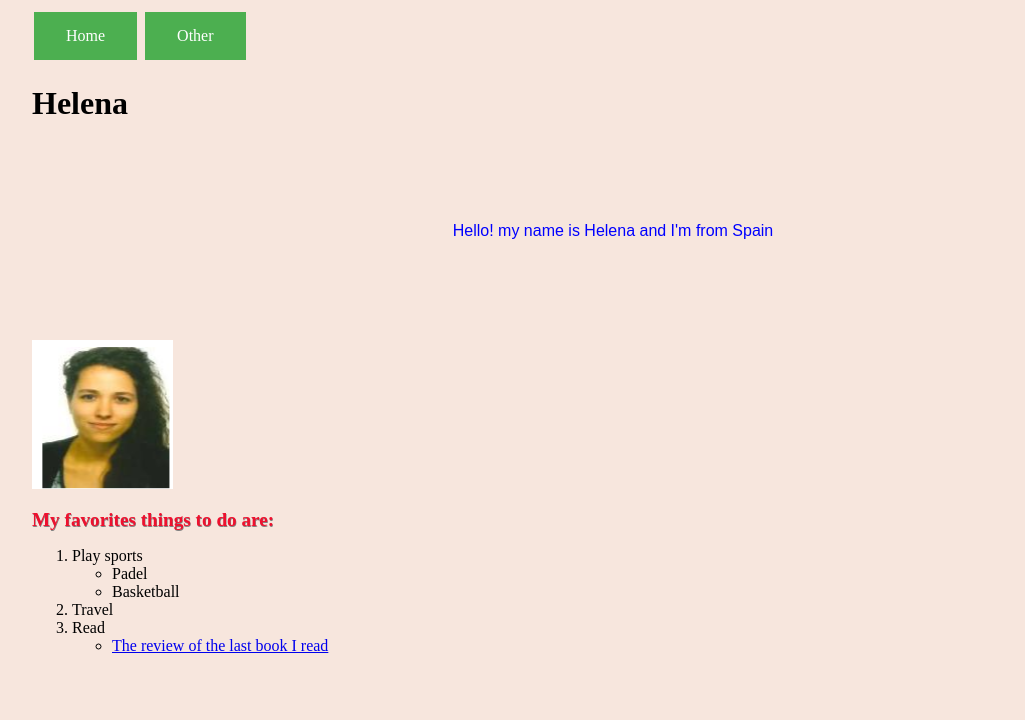
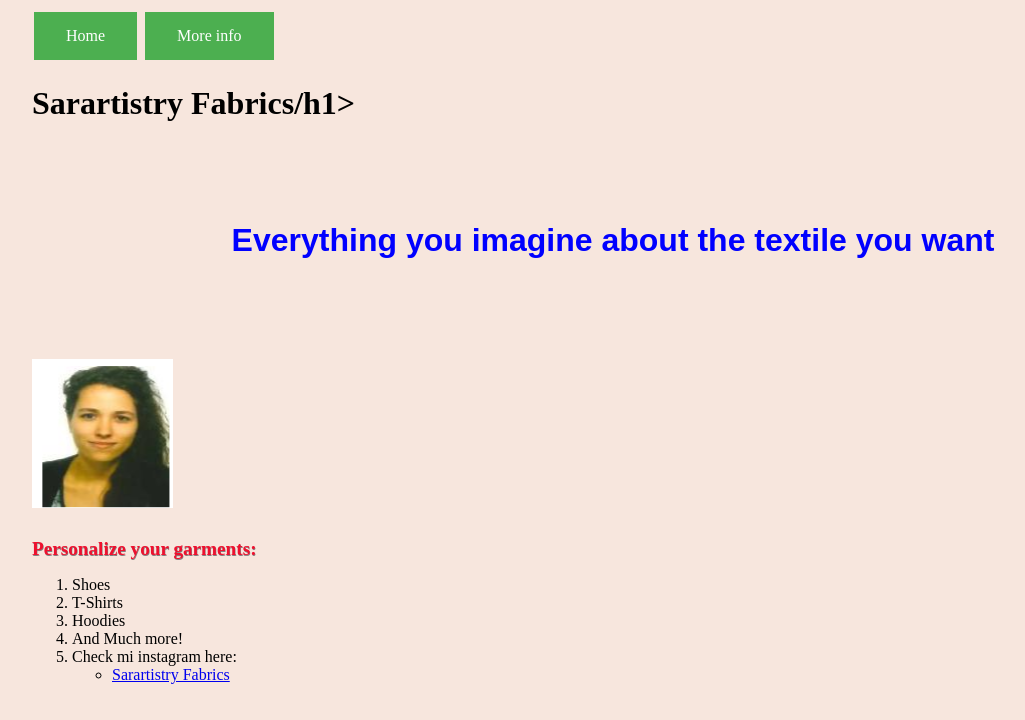
Before and after one commit to helesemp/hosting, a plain HTML site: page index.html in a window 1280 px wide. Shown: the whole page, without its empty margins (8-1033 px from the left). Drawn offline with Linux system fonts and the light colour scheme.

Commit message:
Update index.html

```diff
--- a/index.html
+++ b/index.html
@@ -1,30 +1,28 @@
 <!DOCTYPE html>
 <html>
 <head>
-  <Title>Helena</Title>
+  <Title>Sarartistry Fabrics</Title>
    <link rel="stylesheet" href="./homework.css" />
 </head>
 <body>
 
 <a href="index.html" class="button">Home</a>
-<a href="page2.html" class="button">Other</a>
+<a href="page2.html" class="button">More info</a>
 
-  <h1>Helena</h1>
-    <p>Hello! my name is Helena and I'm from Spain</p>
+  <h1>Sarartistry Fabrics/h1>
+    <p>Everything you imagine about the textile you want</p>
     <img src="Multimedia/Helena carnet.PNG" alt="Myself"/><br>
 
-  <h2>My favorites things to do are:</h2>
+  <h2>Personalize your garments:</h2>
    <ol>
-    <li>Play sports</li>
-      <ul>
-        <li>Padel</li>
-        <li>Basketball</li>
-       </ul>
-    <li>Travel</li>
-    <li>Read</li>
+    <li>Shoes</li>
+    <li>T-Shirts</li>
+    <li>Hoodies</li>
+    <li>And Much more!</li>
+    <li>Check mi instagram here:</li>
      <ul>
         <li><a href="https://bookbum.co.uk/2020/01/16/review-the-man-who-mistook-his-wife-for-a-hat-by-oliver-sacks/" target="_blank">
-          The review of the last book I read</a><br></li>
+          Sarartistry Fabrics</a><br></li>
       </ul>
     </ol>
 
```
